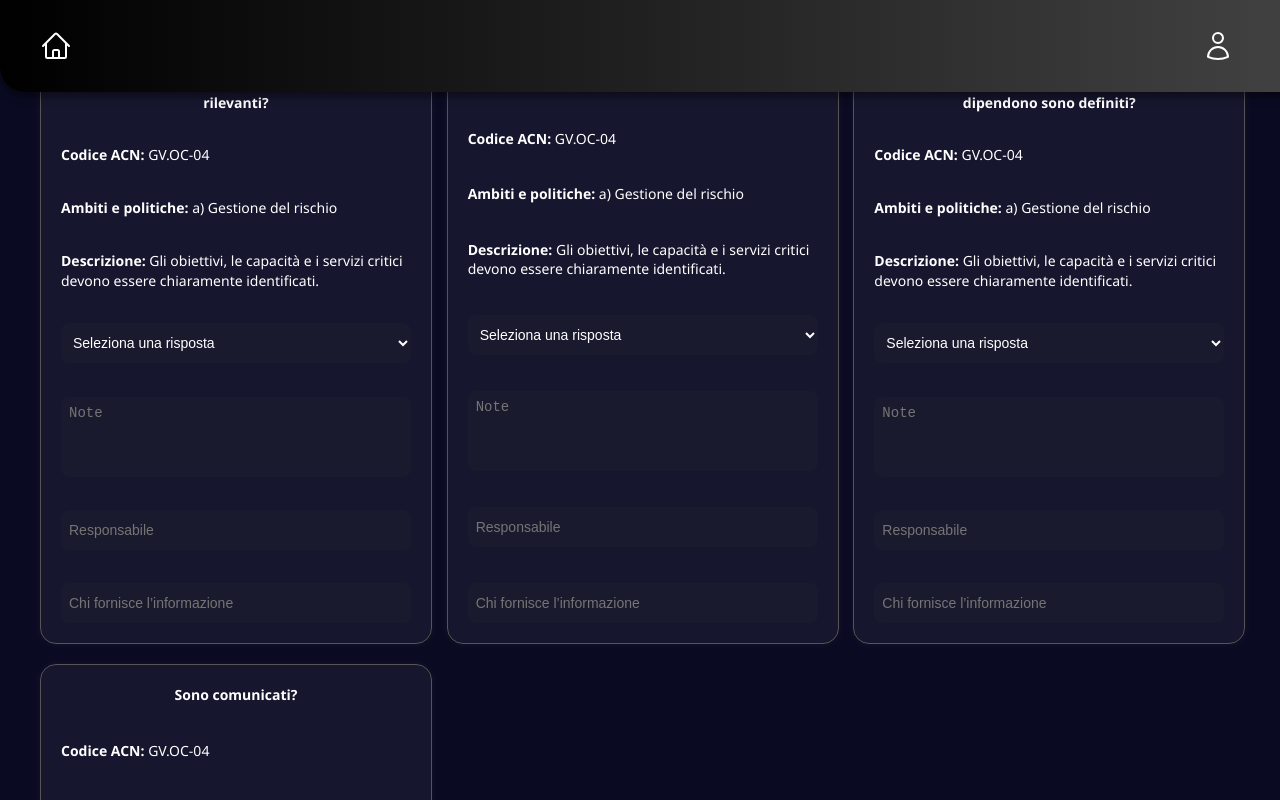
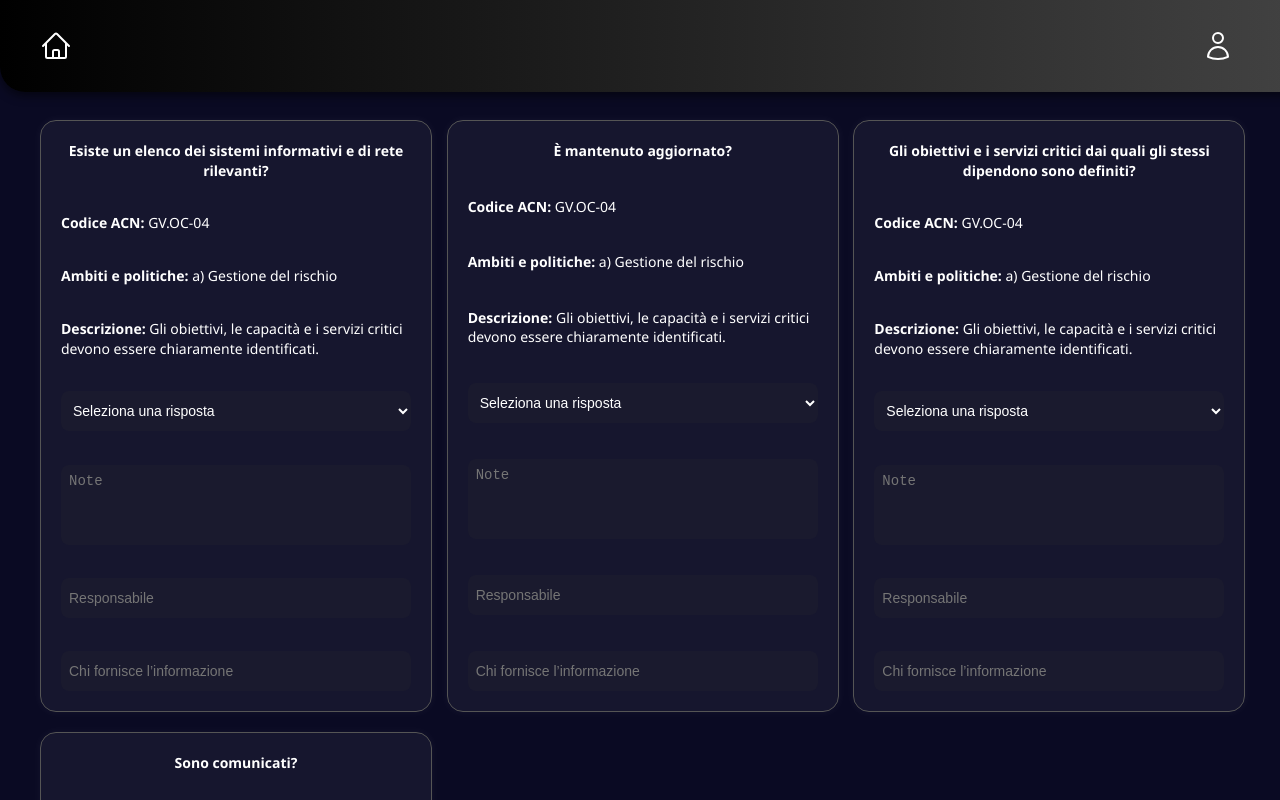
Before and after one commit to MariSeest/assesmenttools, a React (Create React App) app: page /client/1/question/1 in a window 1280 px wide. Shown: the top 800 px of the page. Built offline with nearby package versions, Linux system fonts and the light colour scheme; what pdfmake would draw is missing.

Commit message:
commit gogabckbutton e pagina question box

```diff
--- a/src/styles/QuestionPage.css
+++ b/src/styles/QuestionPage.css
@@ -1,14 +1,15 @@
 /* QuestionPage.css */
 
-.question-main {
-    flex-grow: 1;
+/* QuestionPage.css */
+
+.question-page {
+    padding-top: 100px; /* ✅ Spazio per evitare sovrapposizione con la toolbar */
     display: flex;
     flex-direction: column;
-    justify-content: flex-start;
     align-items: center;
     gap: 2rem;
-    margin-top: 2cm; /* ✅ Sposta i box in basso */
 }
+
 
 .question-grid {
     display: grid;
```
